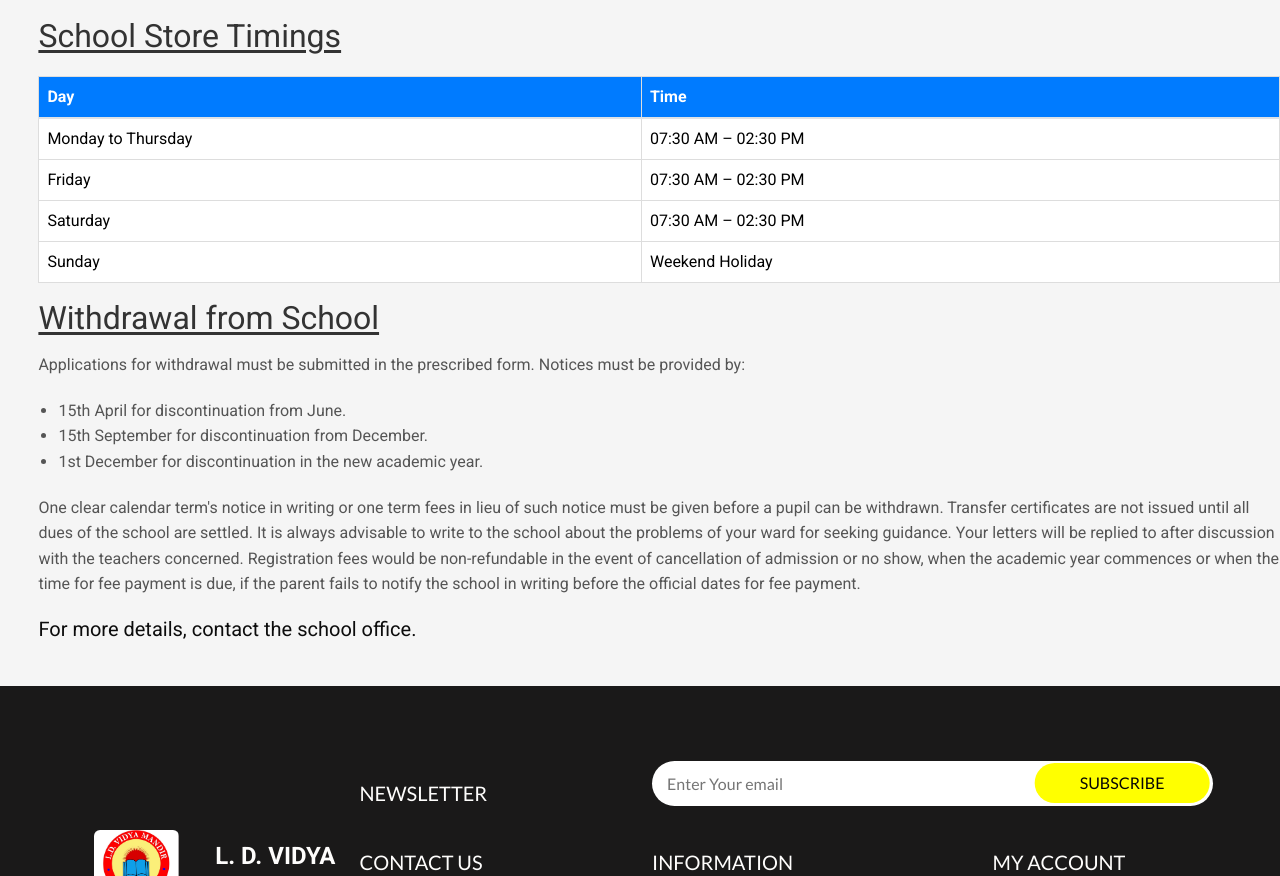
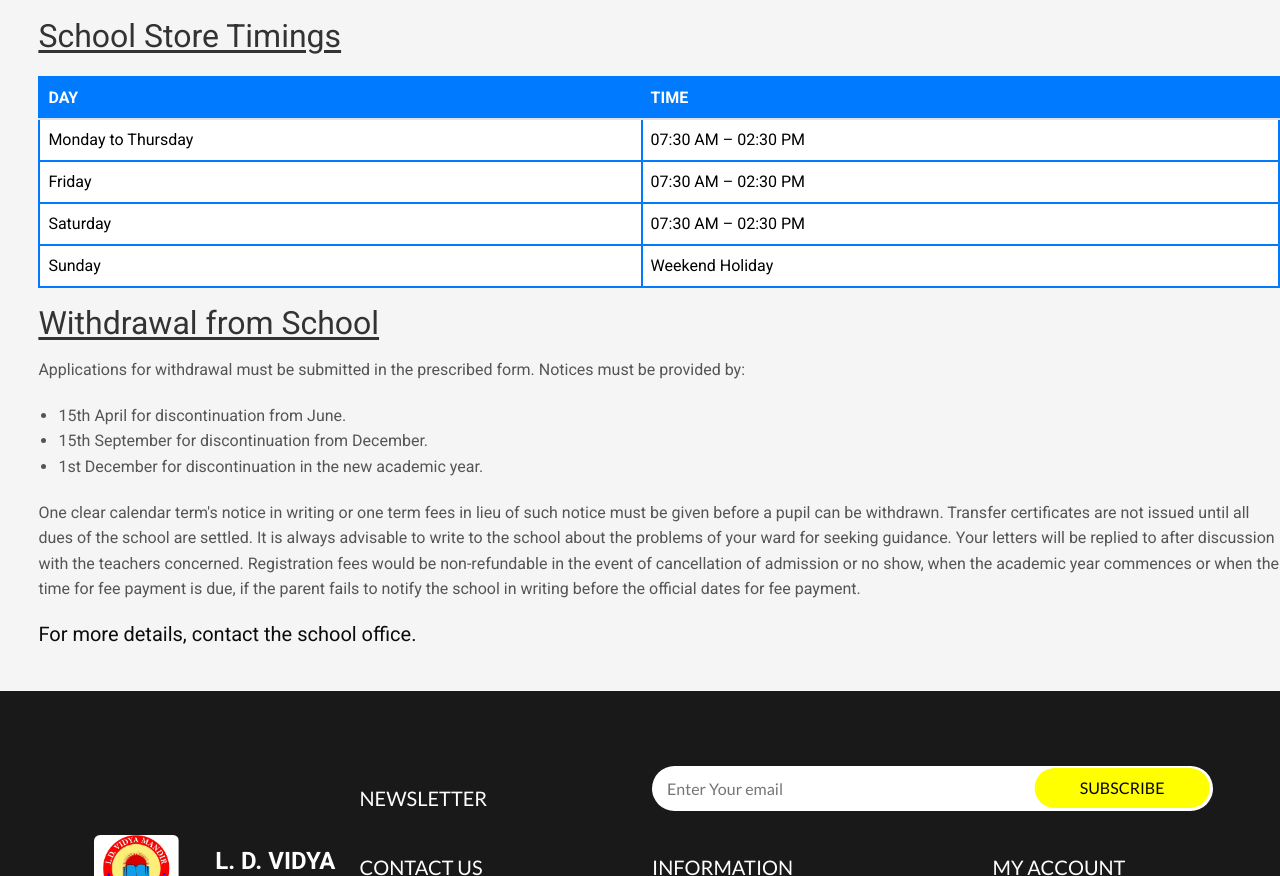
Before and after one commit to SatyamMaurya1/ldvidya, a plain HTML site: page information.html in a window 1280 px wide. Shown: the part 1240-2116 px from the top of the page. Drawn offline with nearby package versions, Linux system fonts and the light colour scheme.

Commit message:
tableUpdate

```diff
--- a/information.html
+++ b/information.html
@@ -76,7 +76,7 @@ h2,h3 {
 }
 
 .table th, .table td {
-    border: 1px solid #ddd;
+    border: 2px solid #007BFF;
     padding: 8px;
     text-align: left;
 }
@@ -84,6 +84,8 @@ h2,h3 {
 .table th {
     background-color: #007BFF;
     color: white;
+    font-weight: 700;
+    text-transform: uppercase;
 }
 
 .button {
@@ -241,7 +243,7 @@ h2,h3 {
             </ul>
 
             <h3>School Store Timings</h3>
-            <table class="table">
+            <table class="table" >
                 <thead>
                     <tr>
                         <th>Day</th>
```
